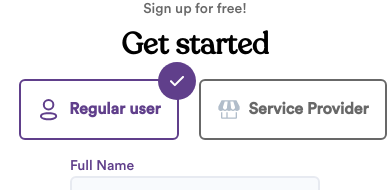
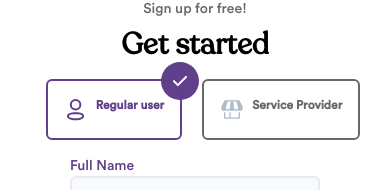
Before and after one commit to mohd5289/Dutiful1, a Next.js app: page / in a window 390 px wide. Shown: the part 117-307 px from the top of the page. Built offline with nearby package versions, Linux system fonts and the light colour scheme.

Commit message:
Completed responsiveness

```diff
--- a/app/page.js
+++ b/app/page.js
@@ -18,7 +18,7 @@ export default function Home() {
       </div>
       <div className="flex gap-5 justify-center w-full mx-2">
         <button
-          className={`flex gap-2 bg-transparent text-[#603F8B] border-2 border-[#603F8B] border-solid  font-semibold py-4 px-4 rounded-md min-w-16 md relative ${
+          className={`flex gap-2 bg-transparent text-[#603F8B] border-2 border-[#603F8B] border-solid  font-semibold py-4 px-4 rounded-md min-w-16 relative text-xs md:text-base ${
             selected === "service"
               ? "border-menu-color text-menu-color"
               : "text-[#603F8B] border-[#603F8B]"
@@ -43,7 +43,7 @@ export default function Home() {
           Regular user
         </button>
         <button
-          className={`flex gap-2 bg-transparent  border-2  border-solid  font-semibold py-4 px-4 rounded-md min-w-16 relative ${
+          className={`flex gap-2 bg-transparent  border-2  border-solid  font-semibold py-4 px-4 rounded-md min-w-16 relative text-xs md:text-base ${
             selected === "service"
               ? "text-[#603F8B] border-[#603F8B]"
               : "border-menu-color text-menu-color"
```
